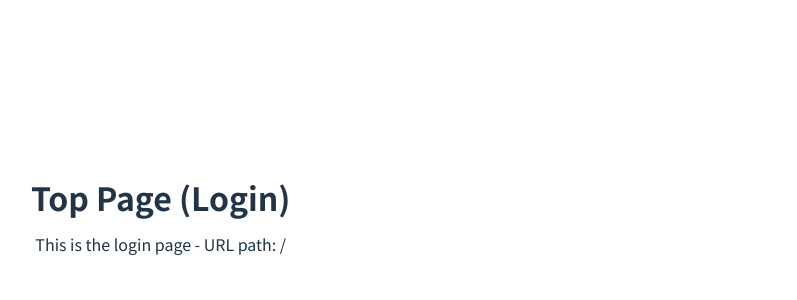
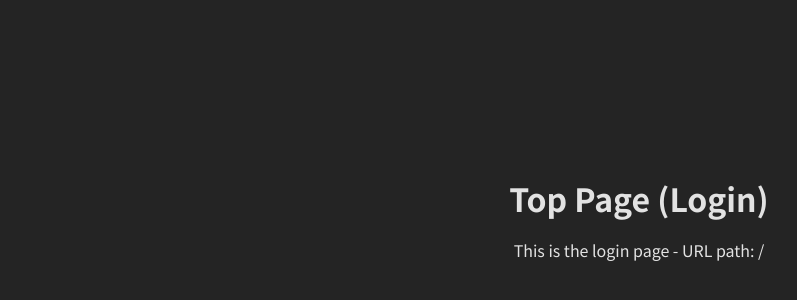
Before and after one commit to congvuthanh/health-app, a React (Vite) app: page / in a window 1280 px wide. Shown: the part 182-482 px from the top of the page, without its empty margins (1-798 px from the left). Built offline with nearby package versions, Linux system fonts and the light colour scheme.

Commit message:
define color variables

```diff
--- a/src/styles/GlobalStyles.tsx
+++ b/src/styles/GlobalStyles.tsx
@@ -25,59 +25,11 @@ const GlobalStyles = createGlobalStyle`
   body {
     margin: 0;
     display: flex;
+    flex-direction: column;
     place-items: center;
     min-width: 320px;
     min-height: 100vh;
   }
-
-  a {
-    font-weight: 500;
-    color: #646cff;
-    text-decoration: inherit;
-  }
-
-  a:hover {
-    color: #535bf2;
-  }
-
-  h1 {
-    font-size: 3.2em;
-    line-height: 1.1;
-  }
-
-  button {
-    border-radius: 8px;
-    border: 1px solid transparent;
-    padding: 0.6em 1.2em;
-    font-size: 1em;
-    font-weight: 500;
-    font-family: inherit;
-    background-color: #1a1a1a;
-    cursor: pointer;
-    transition: border-color 0.25s;
-  }
-
-  button:hover {
-    border-color: #646cff;
-  }
-
-  button:focus,
-  button:focus-visible {
-    outline: 4px auto -webkit-focus-ring-color;
-  }
-
-  @media (prefers-color-scheme: light) {
-    :root {
-      color: #213547;
-      background-color: #ffffff;
-    }
-    a:hover {
-      color: #747bff;
-    }
-    button {
-      background-color: #f9f9f9;
-    }
-  }
 `;
 
 export default GlobalStyles;
--- a/src/styles/theme.ts
+++ b/src/styles/theme.ts
@@ -2,10 +2,30 @@ import type { DefaultTheme } from 'styled-components';
 
 export const theme: DefaultTheme = {
   colors: {
-    primary: '#646cff',
-    secondary: '#535bf2',
-    background: '#242424',
-    text: 'rgba(255, 255, 255, 0.87)',
+    white: '#FFFFFF',
+
+    primary: {
+      300: '#FFCC21',
+      400: '#FF963C',
+      500: '#EA6C00',
+    },
+
+    secondary: {
+      300: '#8FE9D0',
+    },
+
+    black: {
+      600: '#2E2E2E',
+      500: '#414141',
+      400: '#777777',
+      300: '#A0A0A0',
+      200: '#B7B7B7',
+      100: '#CECECE',
+    },
+
+    gradient: {
+      primary: 'linear-gradient(180deg, #FFCC21 0%, #FF963C 100%)',
+    },
   },
   fonts: {
     japanese: "'Noto Sans JP', sans-serif",
```
Also changed, not shown: src/styles/styled.d.ts (+20 -4 lines).
